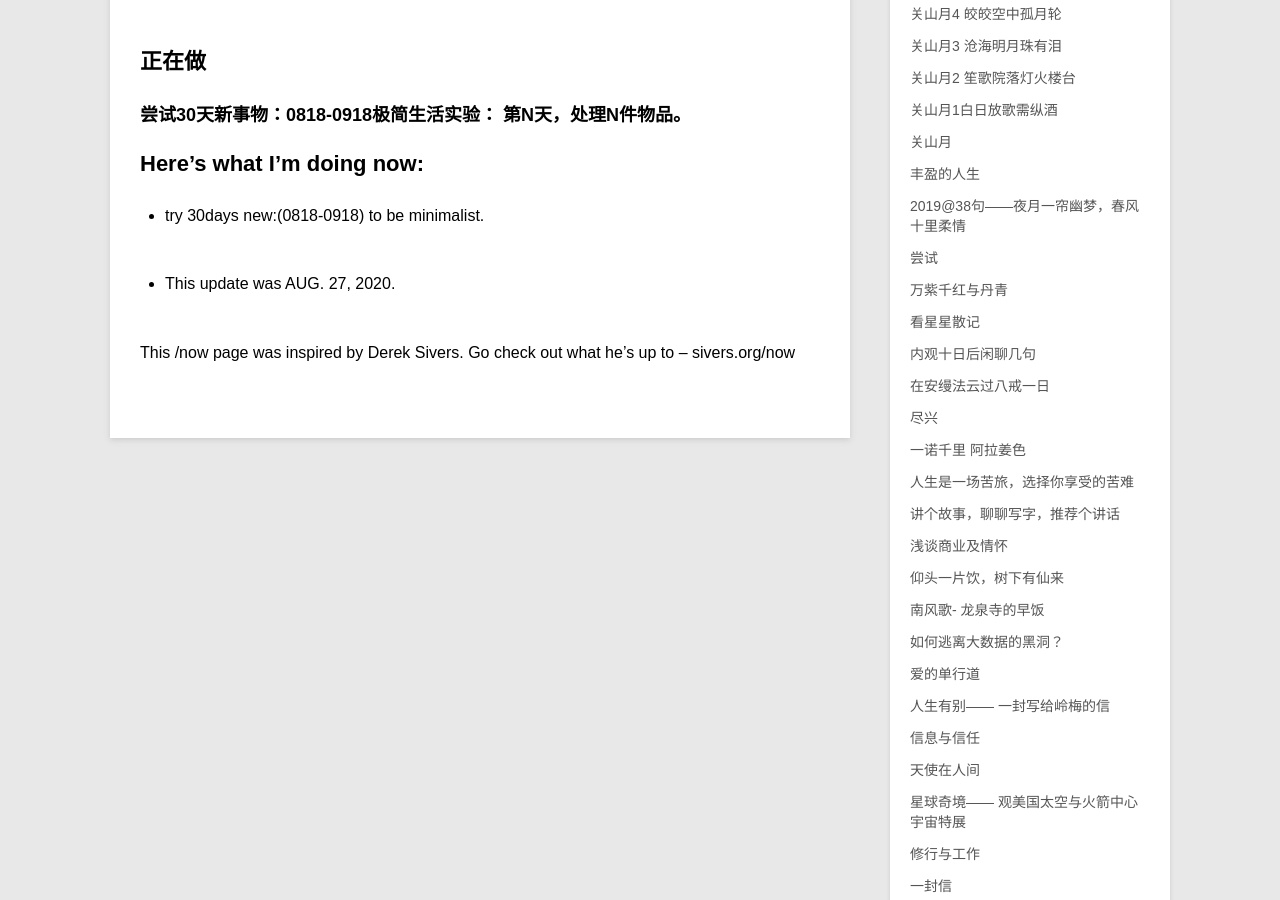
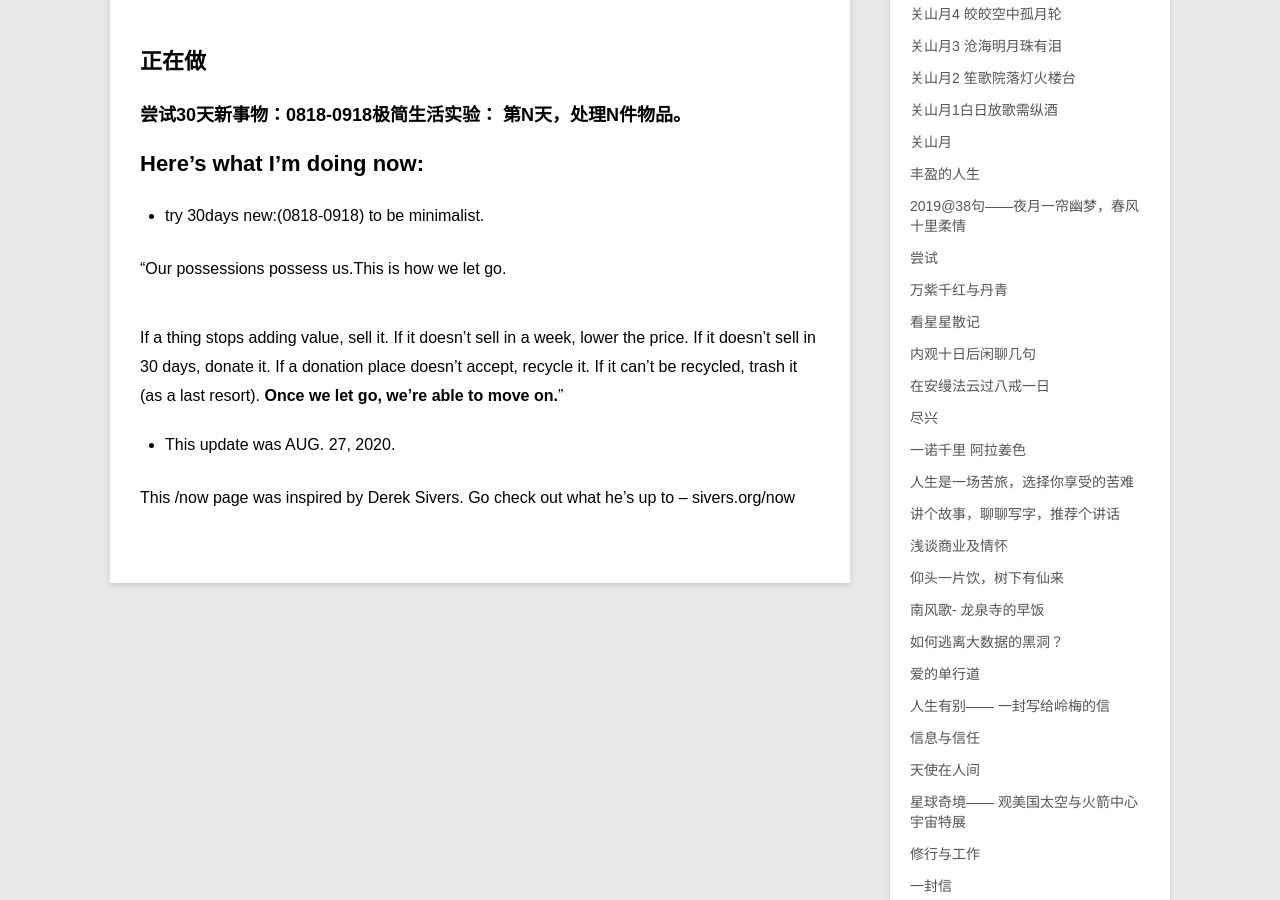
Before and after one commit to violettianjie/violettianjie.github.io, a Jekyll site: the page built from _posts/blog/2017-09-03-now.md, in a window 1280 px wide and 900 px high, scrolled down 399 px. Built offline with Jekyll 4.4.1, drawn with Linux system fonts in a browser that asks for light colours; comment, search, counter and statistics services are not loaded.

Commit message:
Update 2017-09-03-now.md

```diff
--- a/_posts/blog/2017-09-03-now.md
+++ b/_posts/blog/2017-09-03-now.md
@@ -18,6 +18,14 @@ category: blog
 
 - try 30days new:(0818-0918) to be minimalist.
 
+"Our possessions possess us.This is how we let go.
+
+If a thing stops adding value, sell it.
+If it doesn’t sell in a week, lower the price.
+If it doesn’t sell in 30 days, donate it.
+If a donation place doesn’t accept, recycle it.
+If it can’t be recycled, trash it (as a last resort).
+**Once we let go, we’re able to move on.**"
 
 - This update was AUG. 27, 2020.
 
```
